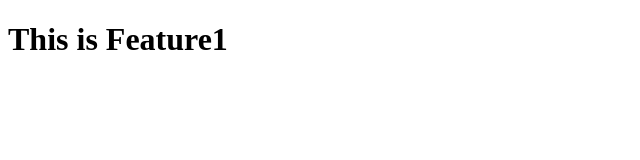
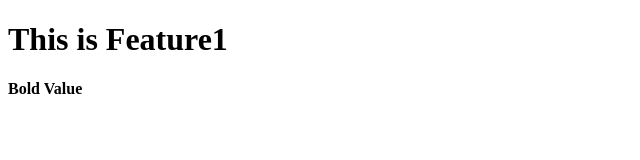
Before and after one commit to Rushikesh-18/dsbda, a plain HTML site: page index.html in a window 1280 px wide. Shown: the whole page, without its empty margins (0-640 px from the left). Drawn offline with Linux system fonts and the light colour scheme.

Commit message:
Added Bold

```diff
--- a/index.html
+++ b/index.html
@@ -7,5 +7,6 @@
 </head>
 <body>
     <h1>This is Feature1</h1>
+    <B>Bold Value</B>
 </body>
 </html>
```
